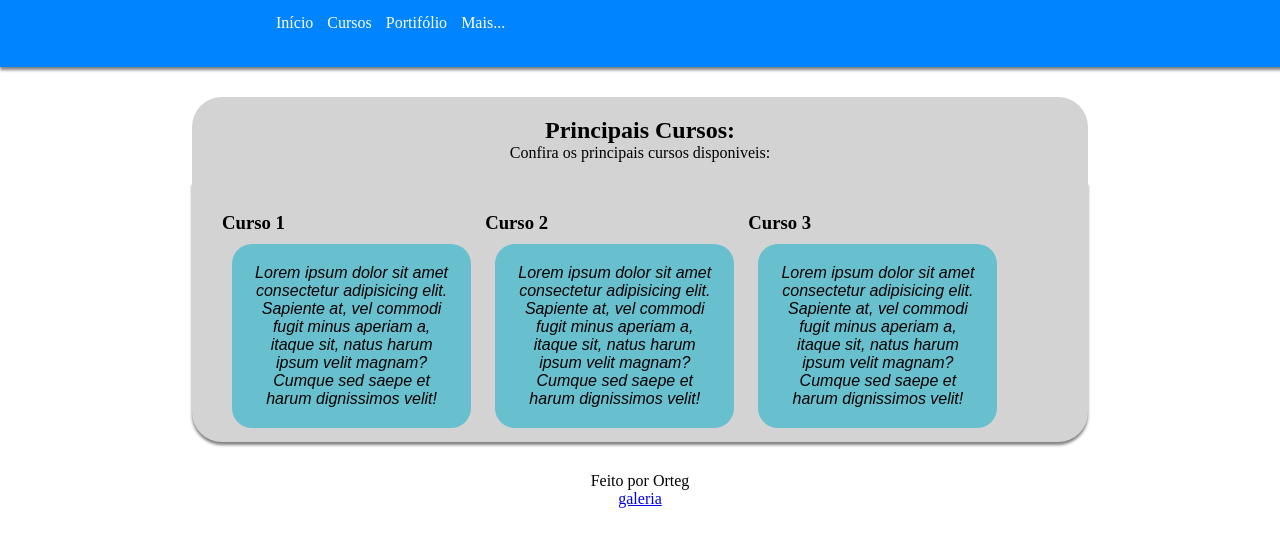
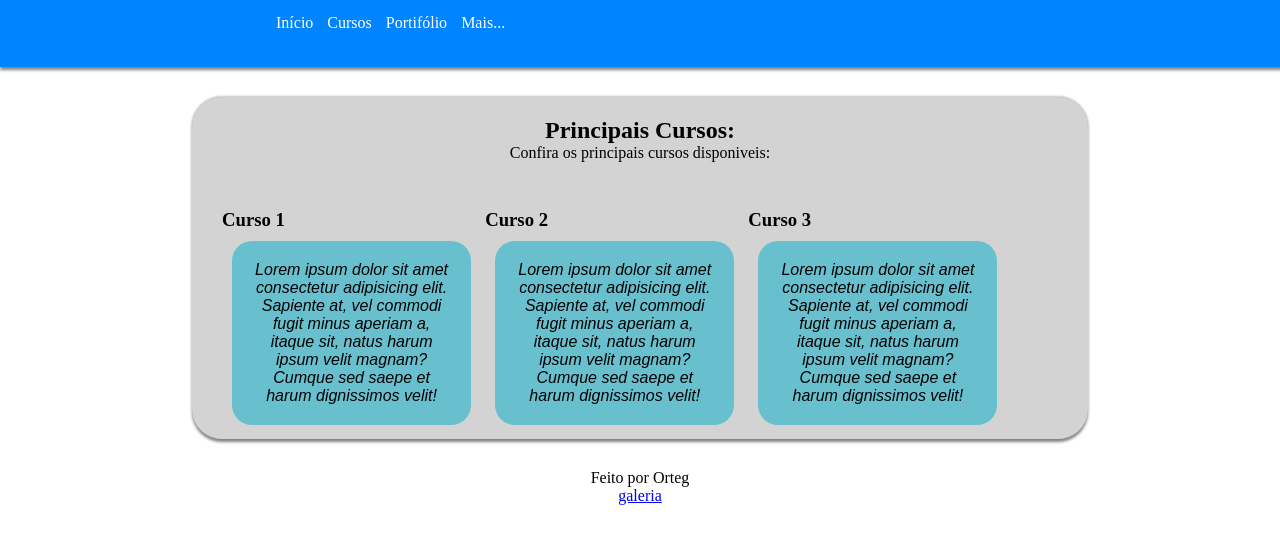
Before and after one commit to Webnings/curso-git, a plain HTML site: page index.html in a window 1280 px wide. Shown: the part 76-622 px from the top of the page. Drawn offline with Linux system fonts and the light colour scheme.

Commit message:
shadow no #texto

```diff
--- a/css/style.css
+++ b/css/style.css
@@ -81,3 +81,7 @@ footer {
 header, #cursos {
     box-shadow: 0px 3px 3px rgba(0, 0, 0, 0.493);
 }
+#texto {
+    box-shadow: 0px 0px 3px rgba(0, 0, 0, 0.493);
+    margin-bottom: -3px;
+}
```
